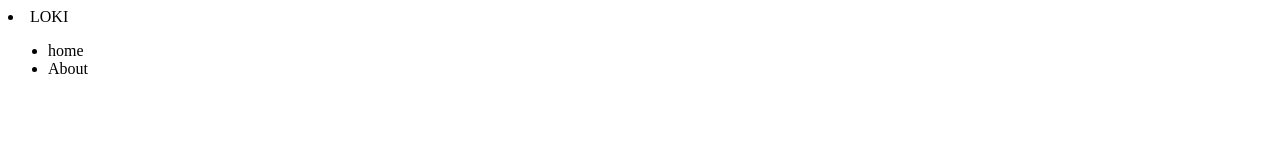
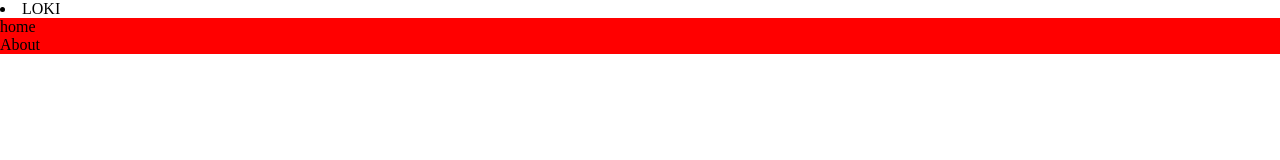
Before and after one commit to lokeshkumarsimma1/myWebsie, a plain HTML site: page index.html in a window 1280 px wide. Drawn offline with Linux system fonts and the light colour scheme.

Commit message:
added css file

```diff
--- a/index.html
+++ b/index.html
@@ -4,6 +4,7 @@
     <meta charset="UTF-8">
     <meta http-equiv="X-UA-Compatible" content="IE=edge">
     <meta name="viewport" content="width=device-width, initial-scale=1.0">
+    <link rel="stylesheet" href="style.css">
     <title>Lokesh Kumar Simma</title>
 </head>
 <body>
--- /dev/null
+++ b/style.css
@@ -0,0 +1,9 @@
+
+*{
+    margin: 0;
+    padding: 0;
+}
+
+ul{
+    background-color: red;
+}
```
